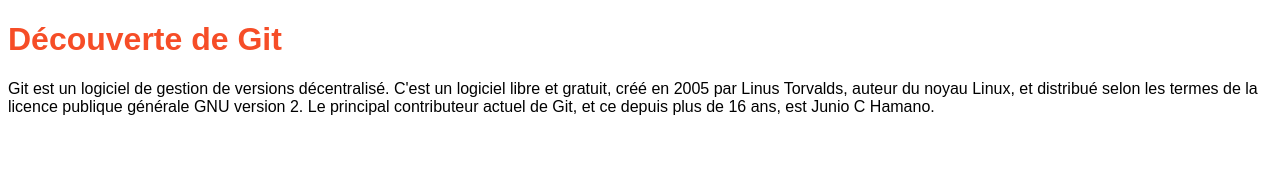
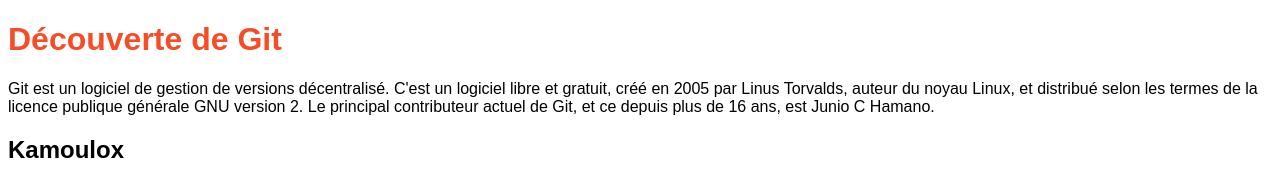
Before and after one commit to magicfr3d/startgit20230420, a plain HTML site: page index.html in a window 1280 px wide. Drawn offline with Linux system fonts and the light colour scheme.

Commit message:
Ajout de H2

```diff
--- a/index.html
+++ b/index.html
@@ -10,5 +10,7 @@
 <body>
     <h1>Découverte de Git</h1>
     <p>Git est un logiciel de gestion de versions décentralisé. C'est un logiciel libre et gratuit, créé en 2005 par Linus Torvalds, auteur du noyau Linux, et distribué selon les termes de la licence publique générale GNU version 2. Le principal contributeur actuel de Git, et ce depuis plus de 16 ans, est Junio C Hamano.</p>
+
+     <h2>Kamoulox</h2>
 </body>
 </html>
```
